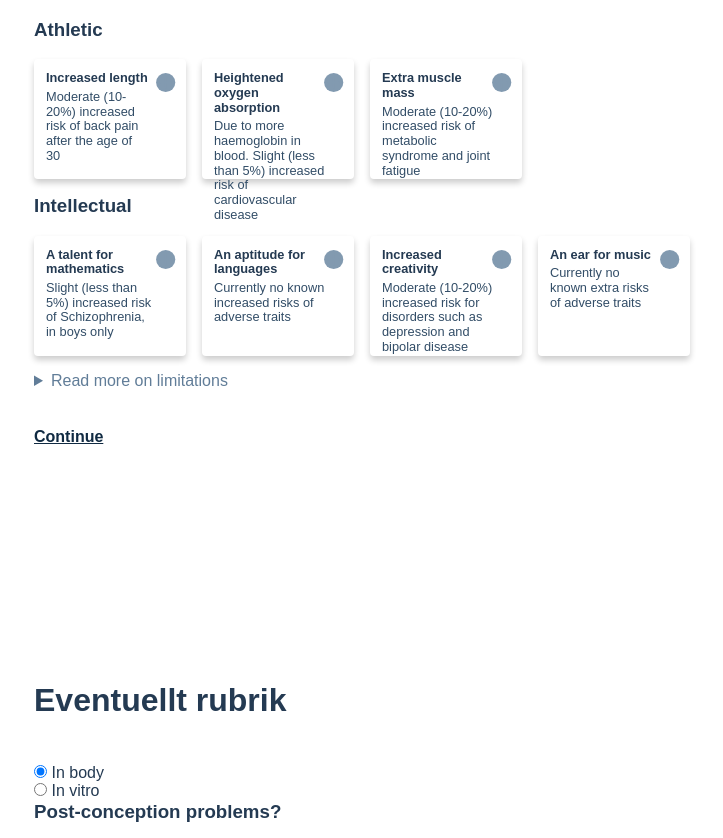
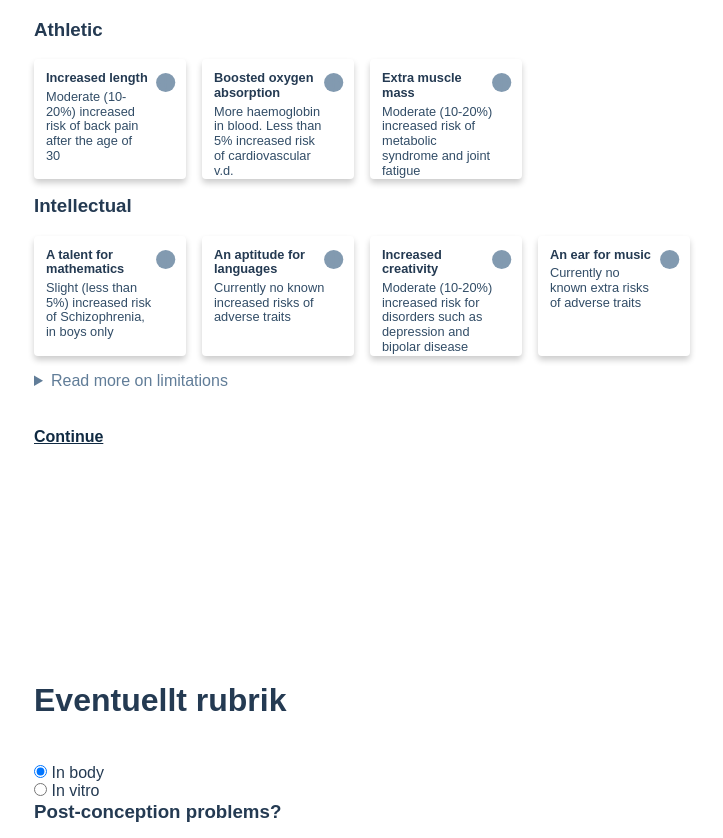
Before and after one commit to mipodi/designer-baby, a website: page index.html in a window 1280 px wide. Shown: the part 5879-6717 px from the top of the page, without its empty margins (14-737 px from the left). Drawn offline with Linux system fonts and the light colour scheme.

Commit message:
Adjusts copy better for extra options

```diff
--- a/index.html
+++ b/index.html
@@ -1036,9 +1036,9 @@
                             </label>
 
                             <label class="extra-options-checkbox">
-                                <span>Heightened oxygen absorption
+                                <span>Boosted oxygen absorption
                                     <span class="info">
-                                     Due to more haemoglobin in blood. Slight (less than 5%) increased risk of cardiovascular disease</span>
+                                     More haemoglobin in blood. Less than 5% increased risk of cardiovascular v.d.</span>
                                 </span>
                                 <input type="checkbox" />
                                 <svg width="175" height="40" viewBox="0 0 100 100" aria-hidden="true" focusable="false">
```
